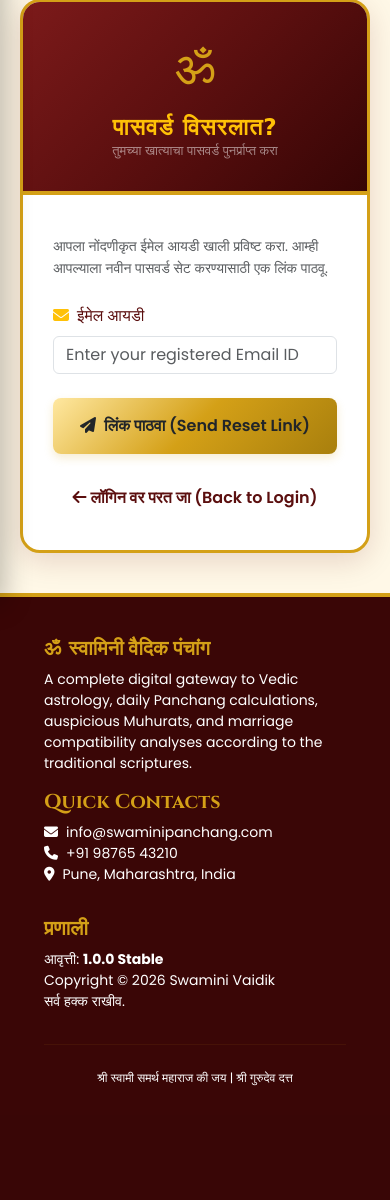
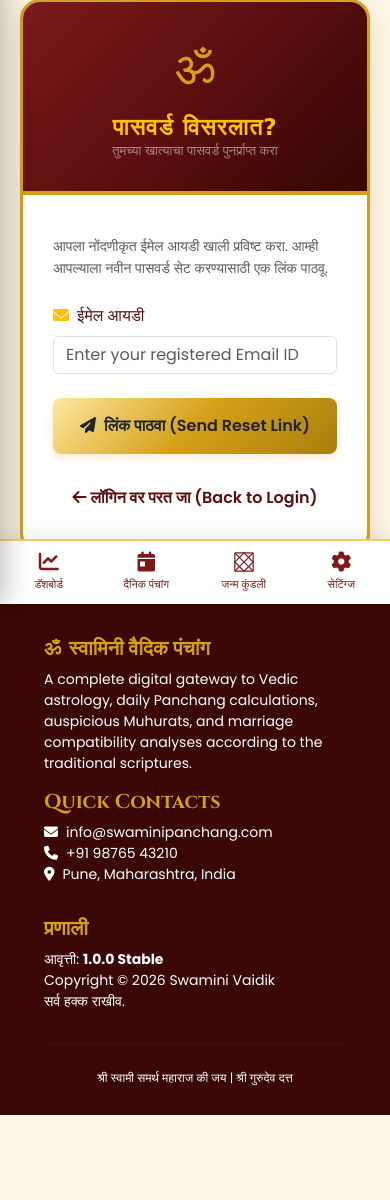
Before and after one commit to Swmini1385/Swamini-Vaidik-Panchang, a Django app: page /forgot-password/ in a window 390 px wide. Shown: the part 240-1440 px from the top of the page. Before the commit the page ends 1326 px from the top, so only its background shows below. Run offline with Django 5.2, Linux system fonts and the light colour scheme; the visitor is signed in with stand-in values (Sample User, id 1); some libraries are stand-ins or nearby versions; some web fonts are replaced.

Commit message:
feat(pwa): native app experience upgrade with htmx transitions, bottom nav, 100dvh, and safe area support

```diff
--- a/panchang_app/static/css/style.css
+++ b/panchang_app/static/css/style.css
@@ -751,9 +751,149 @@ body.sidebar-open {
 /* PWA App-like feeling enhancements */
 body {
     -webkit-tap-highlight-color: transparent;
+    overscroll-behavior-y: none; /* Prevent pull-to-refresh feel */
 }
 
-/* Smooth transitions */
+/* Base Layout changes for 100dvh and safe area */
+.layout-wrapper {
+    min-height: 100dvh;
+}
+
+/* HTMX Transitions */
+main.main-content {
+    transition: opacity 0.2s ease-out, transform 0.2s ease-out;
+}
+main.main-content.htmx-swapping {
+    opacity: 0;
+    transform: translateY(10px);
+}
+
+/* Mobile Bottom Navigation */
+.mobile-bottom-nav {
+    position: fixed;
+    bottom: 0;
+    left: 0;
+    width: 100%;
+    background: var(--cream-card);
+    border-top: 2px solid var(--primary-gold-light);
+    box-shadow: 0 -4px 15px rgba(0, 0, 0, 0.08);
+    z-index: 1040;
+    padding-bottom: env(safe-area-inset-bottom, 0px);
+    height: calc(65px + env(safe-area-inset-bottom, 0px));
+}
+
+.bottom-nav-item {
+    flex: 1;
+    display: flex;
+    flex-direction: column;
+    align-items: center;
+    justify-content: center;
+    text-decoration: none;
+    color: var(--dark-maroon-light);
+    height: 100%;
+    padding: 8px 0;
+    position: relative;
+    transition: var(--transition-smooth);
+}
+
+.bottom-nav-item i {
+    font-size: 20px;
+    margin-bottom: 4px;
+    transition: transform 0.2s;
+}
+
+.bottom-nav-item svg {
+    width: 20px;
+    height: 20px;
+    stroke: var(--dark-maroon-light);
+    margin-bottom: 4px;
+    transition: transform 0.2s;
+    fill: none;
+    stroke-width: 6;
+}
+
+.bottom-nav-item span {
+    font-size: 11px;
+    font-weight: 500;
+}
+
+.bottom-nav-item.active, .bottom-nav-item:active {
+    color: var(--saffron-orange);
+}
+
+.bottom-nav-item.active i {
+    color: var(--saffron-orange);
+    transform: scale(1.15);
+}
+
+.bottom-nav-item.active svg {
+    stroke: var(--saffron-orange);
+    transform: scale(1.15);
+}
+
+.bottom-nav-item:active {
+    transform: scale(0.95);
+}
+
+/* Add padding to bottom of main content to not overlap with bottom nav */
+@media (max-width: 768px) {
+    .pb-mobile-nav {
+        padding-bottom: calc(85px + env(safe-area-inset-bottom, 0px)) !important;
+    }
+
+    /* Make sticky top nav respect safe area */
+    .sticky-navbar {
+        padding-top: calc(10px + env(safe-area-inset-top, 0px));
+    }
+}
+
+/* PWA Standalone specific tweaks */
+@media (display-mode: standalone), (display-mode: fullscreen) {
+    /* Hide top banner on PWA to save space */
+    .header-banner {
+        display: none !important;
+    }
+
+    /* Ensure body doesn't bounce in standalone mode */
+    body {
+        position: fixed;
+        width: 100%;
+        height: 100%;
+    }
+    .layout-wrapper {
+        height: 100dvh;
+        overflow-y: auto;
+    }
+}
+
+/* Ripple effect (simulated) */
+[data-ripple] {
+    position: relative;
+    overflow: hidden;
+}
+[data-ripple]::after {
+    content: "";
+    display: block;
+    position: absolute;
+    width: 100%;
+    height: 100%;
+    top: 0;
+    left: 0;
+    pointer-events: none;
+    background-image: radial-gradient(circle, rgba(0,0,0,0.1) 10%, transparent 10.01%);
+    background-repeat: no-repeat;
+    background-position: 50%;
+    transform: scale(10,10);
+    opacity: 0;
+    transition: transform .5s, opacity 1s;
+}
+[data-ripple]:active::after {
+    transform: scale(0,0);
+    opacity: .2;
+    transition: 0s;
+}
+
+/* Smooth transitions for existing elements */
 .panchang-card {
     border: 1.5px solid #ecdca9;
     border-radius: 16px;
@@ -783,6 +923,10 @@ body {
     border-color: var(--primary-gold);
 }
 
+.panchang-card:active {
+    transform: scale(0.98);
+}
+
 /* North Indian Square Kundali SVG styling */
 .kundali-svg-icon {
     transition: var(--transition-smooth);
--- a/panchang_app/templates/base.html
+++ b/panchang_app/templates/base.html
@@ -20,9 +20,11 @@
     <meta name="apple-mobile-web-app-title" content="Swamini">
     <link rel="apple-touch-icon" href="{% static 'images/Swamini App.jpg' %}">
     <link rel="icon" type="image/jpeg" href="{% static 'images/Swamini App.jpg' %}">
+    <!-- HTMX for seamless transitions -->
+    <script src="https://unpkg.com/htmx.org@1.9.12"></script>
     {% block extra_css %}{% endblock %}
 </head>
-<body>
+<body hx-boost="true">
 
     <!-- Sticky Top Navigation -->
     <nav class="navbar navbar-expand-lg navbar-dark sticky-navbar">
@@ -178,7 +180,7 @@
         {% endif %}
 
         <!-- Main Content Area -->
-        <main class="main-content">
+        <main class="main-content pb-mobile-nav">
             <!-- Messages / Toast alerts -->
             {% if messages %}
                 <div class="container-fluid mt-3 px-4">
@@ -233,6 +235,33 @@
                 </div>
             </footer>
         </main>
+
+        <!-- Native Mobile Bottom Navigation -->
+        {% if user.is_authenticated %}
+        <nav class="mobile-bottom-nav d-flex d-md-none justify-content-around align-items-center">
+            <a href="{% url 'dashboard' %}" class="bottom-nav-item {% if request.resolver_match.url_name == 'dashboard' %}active{% endif %}" data-ripple>
+                <i class="fa-solid fa-chart-line"></i>
+                <span>{{ trans.dashboard|default:'Home' }}</span>
+            </a>
+            <a href="{% url 'panchang' %}" class="bottom-nav-item {% if request.resolver_match.url_name == 'panchang' %}active{% endif %}" data-ripple>
+                <i class="fa-solid fa-calendar-day"></i>
+                <span>{{ trans.panchang|default:'Panchang' }}</span>
+            </a>
+            <a href="{% url 'kundali' %}" class="bottom-nav-item {% if request.resolver_match.url_name == 'kundali' or request.resolver_match.url_name == 'kundali_detail' %}active{% endif %}" data-ripple>
+                <svg viewBox="0 0 100 100" class="kundali-bottom-icon">
+                    <rect x="4" y="4" width="92" height="92" rx="4" />
+                    <line x1="4" y1="4" x2="96" y2="96" />
+                    <line x1="96" y1="4" x2="4" y2="96" />
+                    <polygon points="50,4 4,50 50,96 96,50" />
+                </svg>
+                <span>{{ trans.kundali|default:'Kundali' }}</span>
+            </a>
+            <a href="{% url 'settings' %}" class="bottom-nav-item {% if request.resolver_match.url_name == 'settings' %}active{% endif %}" data-ripple>
+                <i class="fa-solid fa-gear"></i>
+                <span>{{ trans.settings|default:'Settings' }}</span>
+            </a>
+        </nav>
+        {% endif %}
     </div>
 
     <!-- Bootstrap 5 Bundle with Popper -->
```
